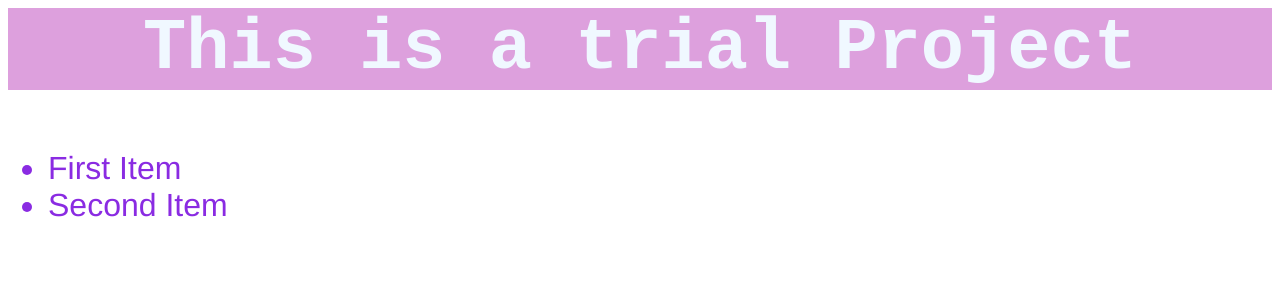
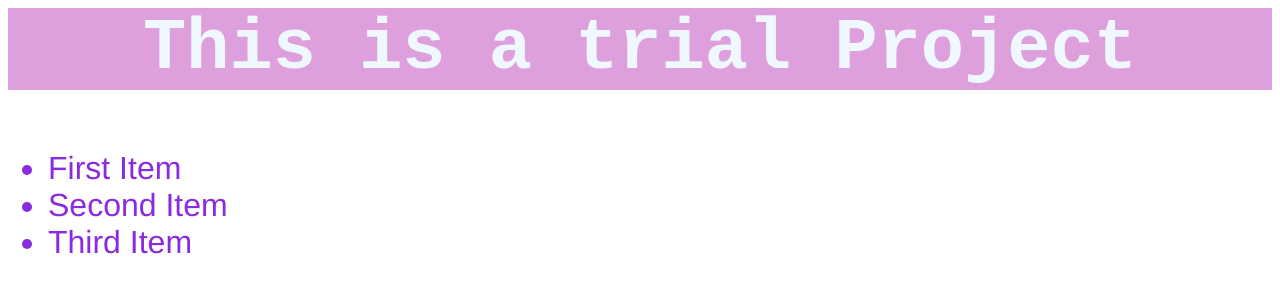
Before and after one commit to stephanosaleh/firstProject, a plain HTML site: page index.html in a window 1280 px wide. Drawn offline with Linux system fonts and the light colour scheme.

Commit message:
Item 3 added

```diff
--- a/index.html
+++ b/index.html
@@ -11,6 +11,7 @@
             <ul>
                 <li>First Item</li>
                 <li>Second Item</li>
+                <li>Third Item</li>
             </ul>
         </p>
     </body>
```
Also changed, not shown: 1 other file.
